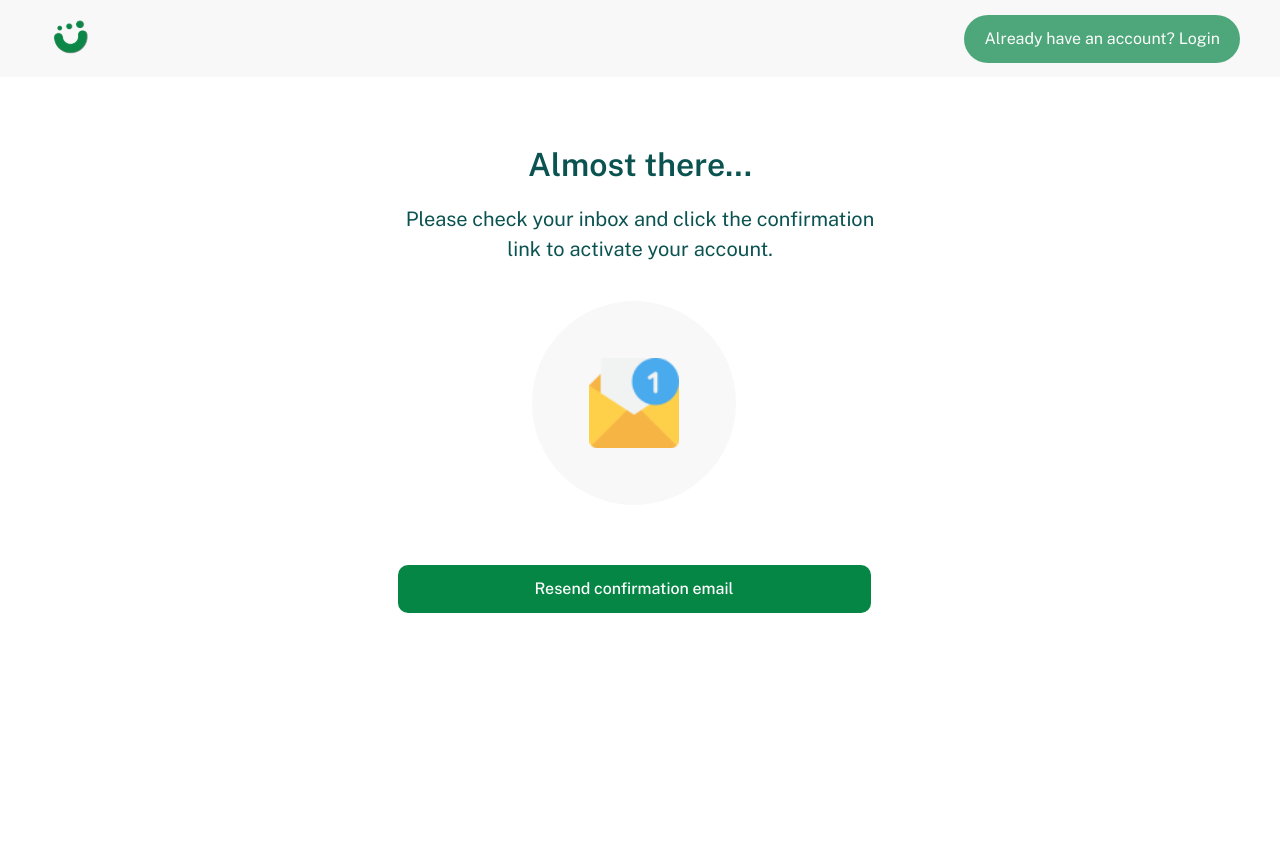
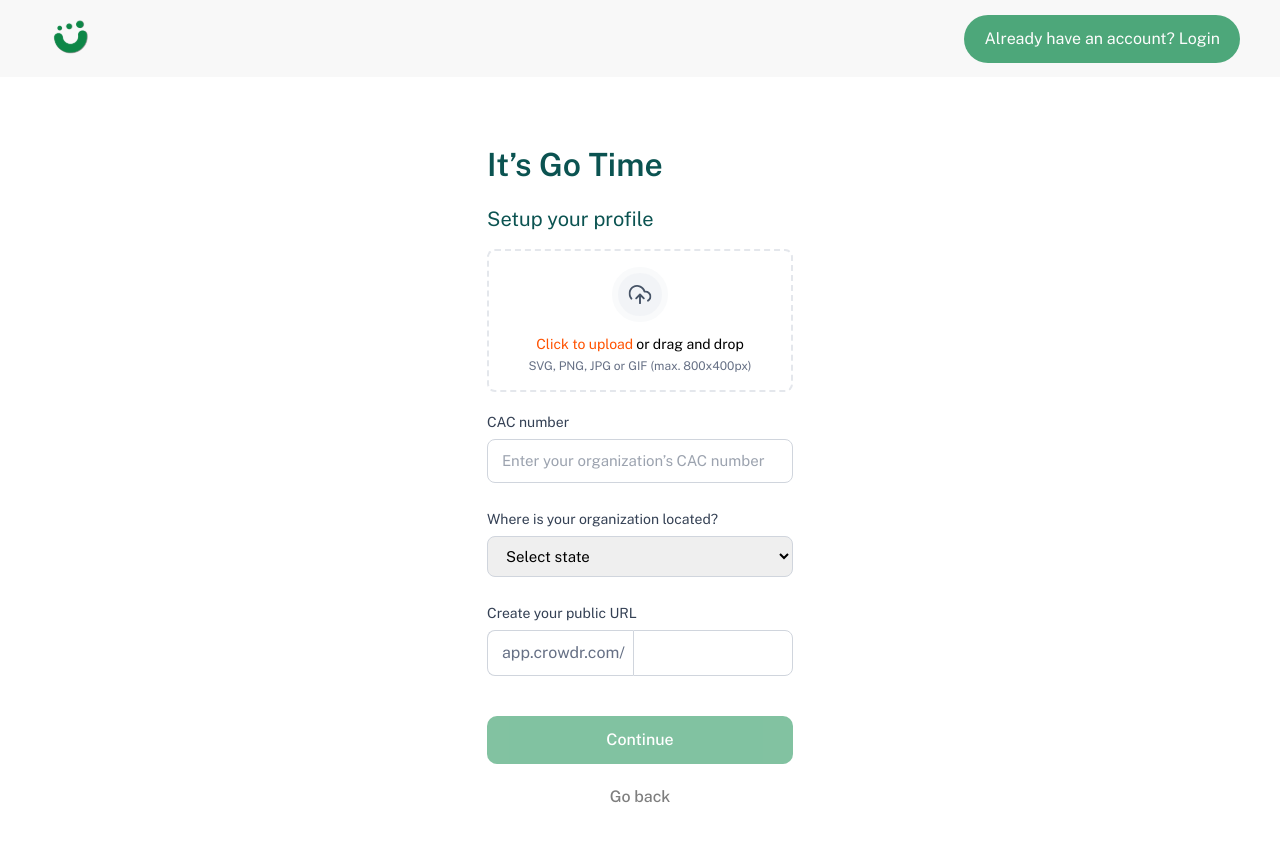
Before and after one commit to crowdr-dev/crowdr-web-app, a Next.js app: page /register in a window 1280 px wide. Shown: the top 842 px of the page. Before the commit the page ends 800 px from the top, so only its background shows below. Built offline with nearby package versions, Linux system fonts and the light colour scheme.

Commit message:
finished organization details page

```diff
--- a/src/app/register/components/AccountDetails.tsx
+++ b/src/app/register/components/AccountDetails.tsx
@@ -2,7 +2,7 @@ import Link from "next/link";
 
 const AccountDetails = () => {
     return (
-<section>
+  <section>
       <div className="max-w-[525px] mx-auto py-2">
         <div className="flex flex-col py-[21px] md:py-[56px] px-5">
           <h1 className="text-[#0B5351] text-[18px] md:text-[32px] font-[600] mb-[8px] md:mb-[15px]">
--- /dev/null
+++ b/src/app/register/components/OrganizationDetails.tsx
@@ -0,0 +1,62 @@
+import Image from "next/image";
+import UploadIcon from "../../../../public/svg/upload-cloud.svg"
+
+const OrganisationDetails = () => {
+    return (
+        <section>
+        <div className="max-w-[346px] mx-auto py-2">
+          <div className="flex flex-col py-[21px] md:py-[56px] px-5">
+            <h1 className="text-[#0B5351] text-[18px] md:text-[32px] font-[600] mb-[8px] md:mb-[15px]">
+                It’s Go Time
+            </h1>
+              <h2 className="text-[#0B5351] text-[14px] md:text-[20px] mb-[15px]">
+                Setup your profile
+              </h2>
+
+            <div className="max-w-[346px]">
+                <div id="upload" className="flex flex-col items-center rounded-lg border-[2px] border-dashed border-[#e4e7ec] py-4 px-6 mb-[20px]">
+                  <div className="bg-[#F2F4F7] rounded-full border-[6px] border-[#F9FAFB] p-[10px] mb-3">
+                    <Image src={UploadIcon} alt="upload icon" width={24} />
+                  </div>
+
+                  <div className="text-center">
+                    <p className="text-sm mb-1"><span className="text-[#FF5200]">Click to upload</span> or drag and drop</p>
+                    <p className="text-xs text-[#667085]">SVG, PNG, JPG or GIF (max. 800x400px)</p>
+                  </div>
+                    {/* <label htmlFor="upload" className="text-[14px] text-[#344054] mb-[6px]">CAC number</label>
+                    <input type="text" id="upload" name="upload" placeholder="Enter your organization’s CAC number" className="text-[15px] rounded-lg border border-[#D0D5DD] py-[10px] px-[14px]" /> */}
+                </div>
+
+                <div id="cac_number" className="flex flex-col mb-[26px]">
+                    <label htmlFor="cac_number" className="text-[14px] text-[#344054] mb-[6px]">CAC number</label>
+                    <input type="text" id="cac_number" name="cac_number" placeholder="Enter your organization’s CAC number" className="text-[15px] rounded-lg border border-[#D0D5DD] py-[10px] px-[14px]" />
+                </div>
+
+                <div id="organization_location" className="flex flex-col mb-[26px]">
+                    <label htmlFor="organization_location" className="text-[14px] text-[#344054] mb-[6px]">Where is your org<span className="hidden md:inline">anization</span> located?</label>
+                    <select name="organization_location" id="organization_location" className="text-[15px] rounded-lg border border-[#D0D5DD] py-[10px] px-[14px]">
+                      <option selected disabled>Select state</option>
+                      <option value="male">Abia</option>
+                      <option value="female">Adamawa</option>
+                    </select>
+                </div>
+
+                <div id="public_url" className="flex flex-col mb-[40px]">
+                    <label htmlFor="public_url" className="text-[14px] text-[#344054] mb-[6px] hidden md:block">Create your public URL</label>
+                    <label htmlFor="public_url" className="text-[14px] text-[#344054] mb-[6px] md:hidden">Create organization public link</label>
+                    <div className="grid grid-cols-[146px_minmax(0,_1fr)]">
+                      <input placeholder="app.crowdr.com/" disabled className="placeholder:text-[#667085] bg-white rounded-tl-lg rounded-bl-lg border border-[#D0D5DD] border-r-0 py-[10px] pl-[14px]" />
+                      <input type="text" id="public_url" name="public_url" className="text-[15px] rounded-tr-lg rounded-br-lg border border-[#D0D5DD] py-[10px] px-[14px]" />
+                    </div>
+                </div>
+
+                <button className="bg-[#068645] opacity-50 text-white text-[14px] md:text-base font-[400] md:font-[500] leading-[24px] rounded-[10px] w-full py-[12px] px-[20px] mb-[21px]">Continue</button>
+                <button className="opacity-50 text-[#000] text-[14px] md:text-base font-[400] md:font-[500] leading-[24px] rounded-[10px] w-full px-[20px]">Go back</button>
+            </div>
+          </div>
+        </div>
+      </section>
+    );
+}
+
+export default OrganisationDetails;
--- a/src/app/register/page.tsx
+++ b/src/app/register/page.tsx
@@ -4,6 +4,7 @@ import Navbar from "./components/Navbar";
 import Intro from "./components/Intro";
 import AccountDetails from "./components/AccountDetails";
 import Confirmation from "./components/Confirmation";
+import OrganizationDetails from "./components/OrganizationDetails";
 
 const AboutUs = () => {
   return (
@@ -11,7 +12,8 @@ const AboutUs = () => {
       <Navbar />
       {/* <Intro /> */}
       {/* <AccountDetails /> */}
-      <Confirmation />
+      {/* <Confirmation /> */}
+      <OrganizationDetails />
     </div>
   );
 };
```
Also changed, not shown: public/svg/upload-cloud.svg (added).
